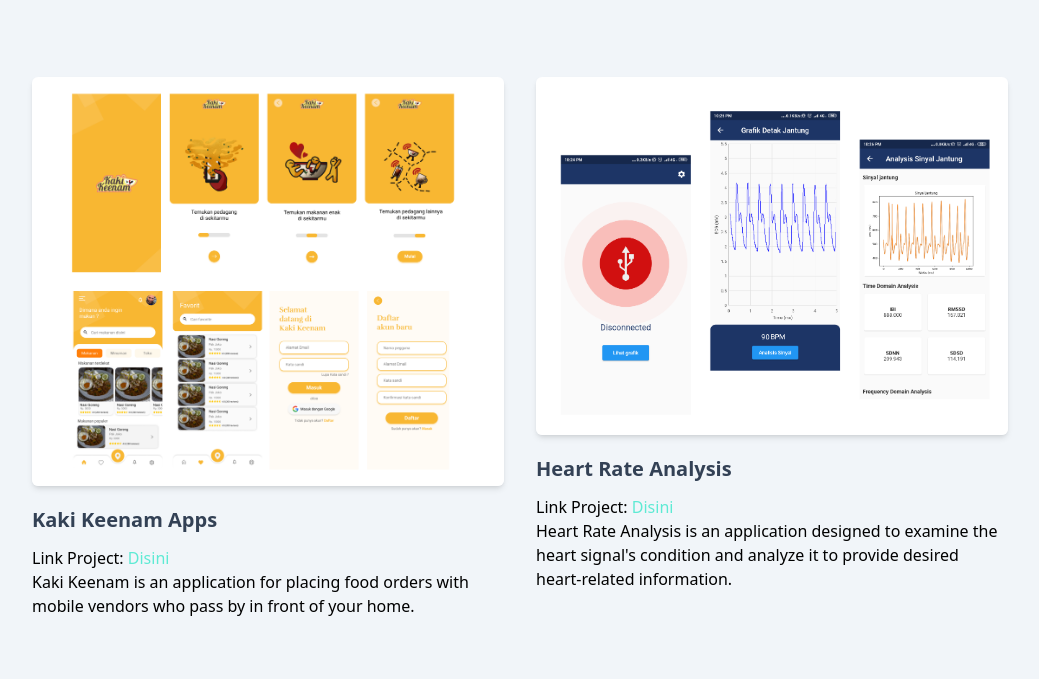
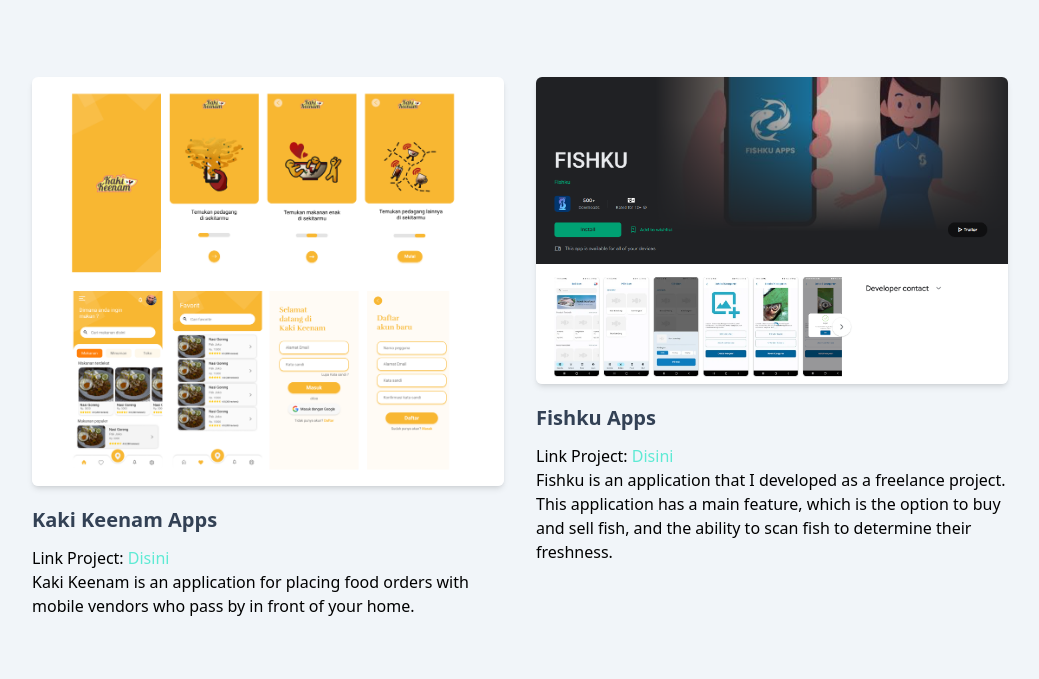
Before and after one commit to setiawanboedy/setiawanboedy.github.io, a website: page index.html in a window 1280 px wide. Shown: the part 1459-2138 px from the top of the page, without its empty margins (120-1159 px from the left). Drawn offline with Linux system fonts and the light colour scheme.

Commit message:
Update index.html

```diff
--- a/index.html
+++ b/index.html
@@ -253,6 +253,29 @@
           <div class="mb-12 p-4 md:w-1/2">
             <div class="overflow-hidden rounded-md shadow-md">
               <img
+                src="public/images/fishku.PNG"
+                alt="Landing Page"
+                width="w-full"
+              />
+            </div>
+            <h3 class="mt-5 mb-3 text-xl font-semibold text-slate-700">
+              Fishku Apps
+            </h3>
+            <p>
+              Link Project:
+              <a
+                class="hover:text-teal-500 text-teal-300"
+                href="https://play.google.com/store/apps/details?id=id.fishku.consumer"
+                >Disini</a
+              >
+            </p>
+            <p class="text-base font-medium text-secondary">
+              Fishku is an application that I developed as a freelance project. This application has a main feature, which is the option to buy and sell fish, and the ability to scan fish to determine their freshness.
+            </p>
+          </div>
+          <div class="mb-12 p-4 md:w-1/2">
+            <div class="overflow-hidden rounded-md shadow-md">
+              <img
                 src="public/images/heart.png"
                 alt="E-Commerce"
                 width="w-full"
@@ -331,7 +354,7 @@
           <div class="mb-12 w-full px-4 font-medium text-slate-300 md:w-1/3">
             <h2 class="mb-5 text-4xl font-bold text-white">Budi Setiawan</h2>
             <h3 class="mb-2 text-2xl font-bold">Hubungi Saya</h3>
-            <p>budisetiawan.job@gmail.com</p>
+            <p>budisetiawan.dev@gmail.com</p>
             <p>
               Jl. Melur No.1A, Gomong, Kec. Selaparang, Kota Mataram, Nusa
               Tenggara Bar. 83126
```
